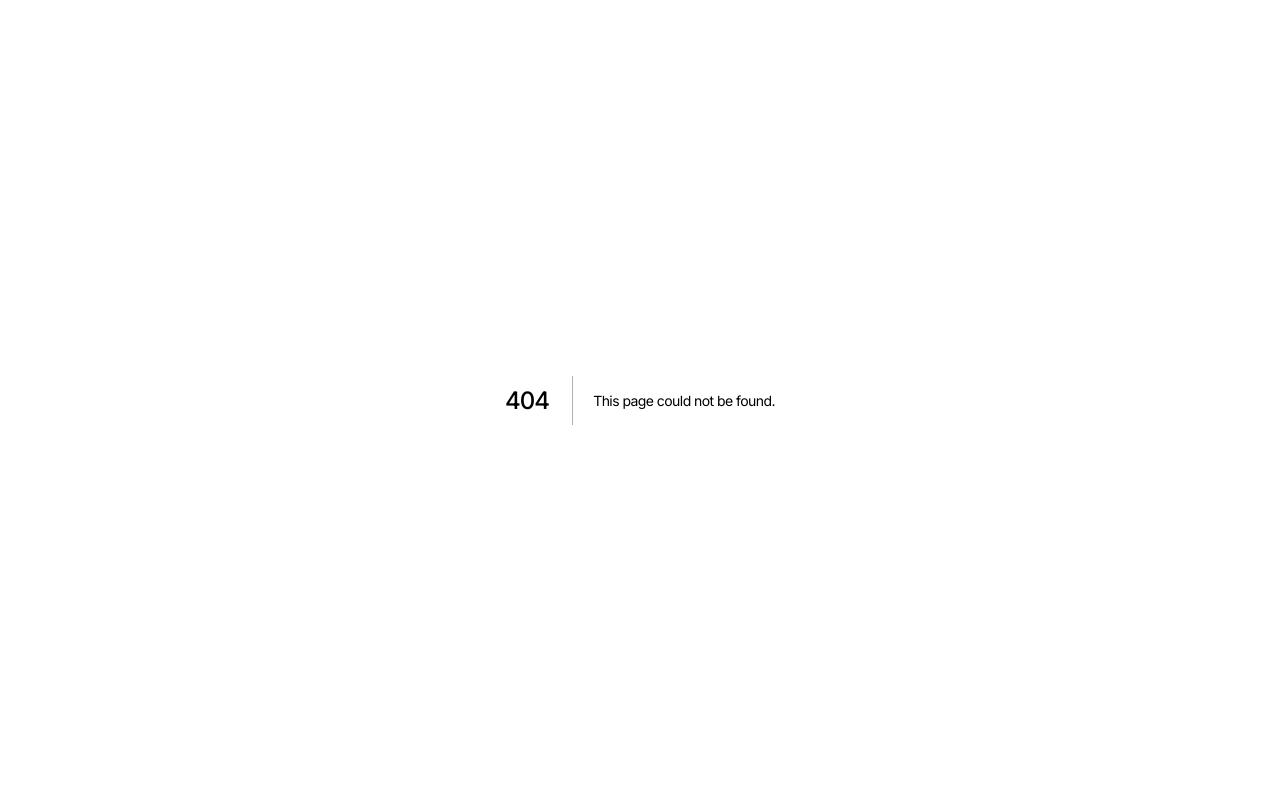
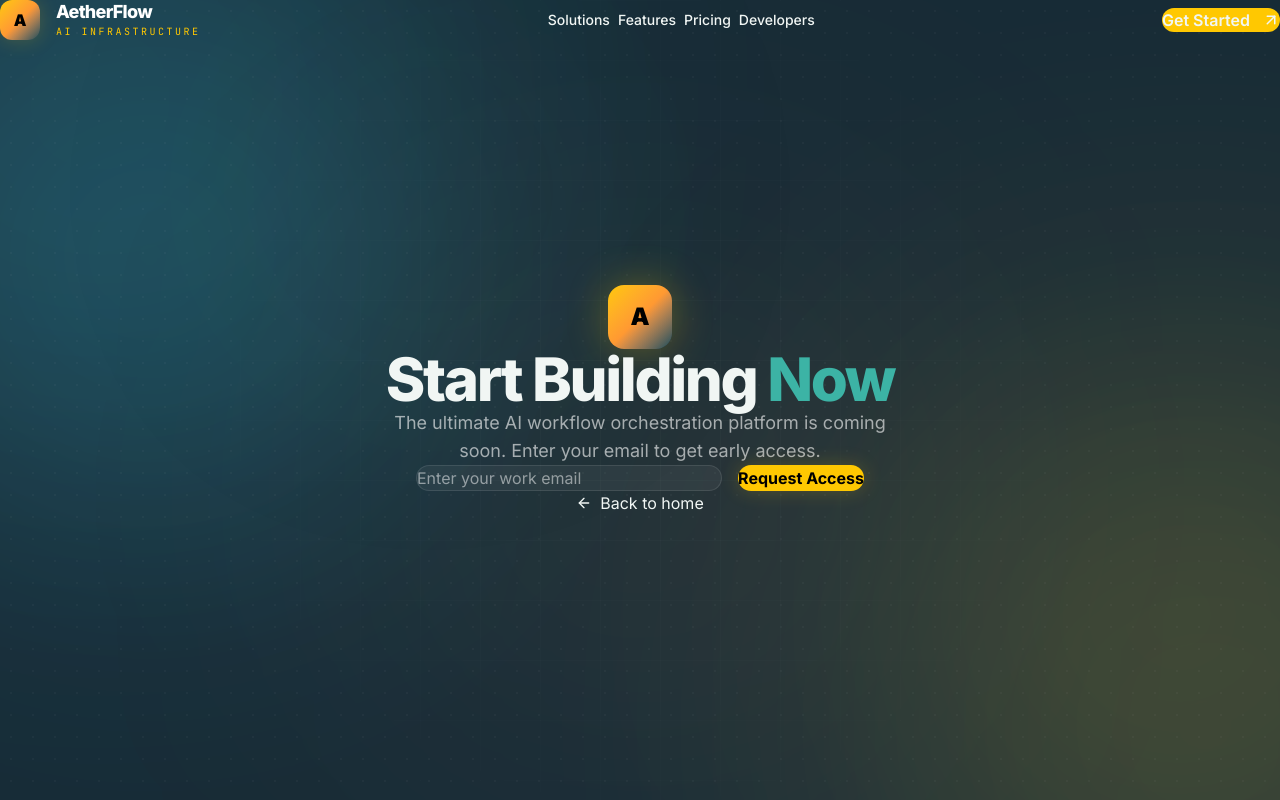
Before and after one commit to Khushisawalkar/frontend, a Next.js app: page /frontend/get-started in a window 1280 px wide. Before the commit this address had no page. Built offline with nearby package versions, Linux system fonts and the light colour scheme.

Commit message:
Add routing and pages

```diff
--- /dev/null
+++ b/src/app/demo/page.tsx
@@ -0,0 +1,38 @@
+import Background from "@/components/background/Background";
+import CursorGlow from "@/components/common/CursorGlow";
+import Navbar from "@/components/navbar/Navbar";
+import Link from "next/link";
+import { ArrowLeft, PlayCircle } from "lucide-react";
+
+export default function Demo() {
+  return (
+    <main className="relative min-h-screen overflow-hidden flex flex-col items-center justify-center">
+      <Background />
+      <CursorGlow />
+      <Navbar />
+
+      <div className="relative z-10 flex flex-col items-center text-center px-6 mt-20">
+        <PlayCircle size={64} className="text-[#3CB3A5] mb-8 animate-pulse" />
+
+        <h1 className="text-4xl md:text-5xl font-black mb-6 tracking-tight">
+          Interactive <span className="text-[#FFC801]">Live Demo</span>
+        </h1>
+        <p className="text-white/60 max-w-lg mx-auto text-lg mb-12">
+          Experience the power of our real-time telemetry streaming protocol in action. The live sandbox environment is booting up.
+        </p>
+
+        <div className="w-full max-w-3xl aspect-video bg-black/50 border border-white/10 rounded-2xl flex items-center justify-center shadow-2xl backdrop-blur-sm mb-12 relative overflow-hidden group">
+          <div className="absolute inset-0 bg-[#3CB3A5]/5 opacity-0 group-hover:opacity-100 transition-opacity duration-700" />
+          <span className="font-mono text-[#3CB3A5] text-sm animate-pulse tracking-widest uppercase">
+             [ Loading Telemetry Dashboard... ]
+          </span>
+        </div>
+
+        <Link href="/" className="text-white/50 hover:text-white transition-colors flex items-center gap-2 group">
+          <ArrowLeft size={16} className="group-hover:-translate-x-1 transition-transform" />
+          Back to home
+        </Link>
+      </div>
+    </main>
+  );
+}
--- /dev/null
+++ b/src/app/get-started/page.tsx
@@ -0,0 +1,44 @@
+import Background from "@/components/background/Background";
+import CursorGlow from "@/components/common/CursorGlow";
+import Navbar from "@/components/navbar/Navbar";
+import Link from "next/link";
+import { ArrowLeft } from "lucide-react";
+
+export default function GetStarted() {
+  return (
+    <main className="relative min-h-screen overflow-hidden flex items-center justify-center">
+      <Background />
+      <CursorGlow />
+      <Navbar />
+
+      <div className="relative z-10 flex flex-col items-center text-center px-6">
+        <div className="w-16 h-16 rounded-2xl bg-gradient-to-br from-[#FFC801] via-[#FF9932] to-[#114C5A] shadow-[0_0_40px_rgba(255,200,1,0.3)] flex items-center justify-center mb-8 animate-pulse-slow">
+            <span className="font-black text-black text-2xl">A</span>
+        </div>
+
+        <h1 className="text-4xl md:text-6xl font-black mb-6 tracking-tight">
+          Start Building <span className="text-[#3CB3A5]">Now</span>
+        </h1>
+        <p className="text-white/60 max-w-lg mx-auto text-lg mb-10">
+          The ultimate AI workflow orchestration platform is coming soon. Enter your email to get early access.
+        </p>
+
+        <form className="flex flex-col sm:flex-row gap-4 w-full max-w-md mx-auto mb-16">
+          <input
+            type="email"
+            placeholder="Enter your work email"
+            className="flex-1 bg-white/5 border border-white/10 rounded-full px-6 py-4 text-white outline-none focus:border-[#FFC801] transition-colors"
+          />
+          <button type="button" className="bg-[#FFC801] text-black font-bold px-8 py-4 rounded-full hover:scale-105 transition-transform shadow-[0_0_20px_rgba(255,200,1,0.2)]">
+            Request Access
+          </button>
+        </form>
+
+        <Link href="/" className="text-white/50 hover:text-white transition-colors flex items-center gap-2 group">
+          <ArrowLeft size={16} className="group-hover:-translate-x-1 transition-transform" />
+          Back to home
+        </Link>
+      </div>
+    </main>
+  );
+}
--- a/src/components/hero/Hero.tsx
+++ b/src/components/hero/Hero.tsx
@@ -2,6 +2,7 @@
 
 import { ArrowRight, Play } from "lucide-react";
 import AICore from "./AICore";
+import Link from "next/link";
 
 export default function Hero() {
   return (
@@ -32,16 +33,16 @@ export default function Hero() {
         </p>
 
         <div className="mt-12 flex flex-wrap justify-center gap-5">
-          <button className="group relative overflow-hidden flex items-center gap-3 rounded-full bg-[#FFC801] px-8 py-4 font-semibold text-[#172B36] transition duration-300 hover:scale-105 hover:shadow-[0_0_40px_rgba(255,200,1,.4)]">
+          <Link href="/get-started" className="group relative overflow-hidden flex items-center gap-3 rounded-full bg-[#FFC801] px-8 py-4 font-semibold text-[#172B36] transition duration-300 hover:scale-105 hover:shadow-[0_0_40px_rgba(255,200,1,.4)]">
             <span className="relative z-10">Start Building</span>
             <ArrowRight size={18} className="relative z-10 transition group-hover:translate-x-1" />
             <div className="absolute inset-0 z-0 bg-gradient-to-r from-transparent via-white/40 to-transparent -translate-x-full group-hover:animate-[shimmer_1s_infinite]" />
-          </button>
+          </Link>
 
-          <button className="secondary-btn flex items-center gap-3 bg-[#172B36]/50 backdrop-blur-md">
+          <Link href="/demo" className="secondary-btn flex items-center gap-3 bg-[#172B36]/50 backdrop-blur-md">
             <Play size={18} />
             Live Demo
-          </button>
+          </Link>
         </div>
 
         {/* Stats */}
--- a/src/components/navbar/Navbar.tsx
+++ b/src/components/navbar/Navbar.tsx
@@ -2,6 +2,7 @@
 
 import { ArrowUpRight, Menu, X } from "lucide-react";
 import { useState, useEffect } from "react";
+import Link from "next/link";
 
 const navLinks = [
   { title: "Solutions", href: "#solutions" },
@@ -56,13 +57,12 @@ export default function Navbar() {
           ))}
         </nav>
 
-        {/* CTA */}
         <div className="hidden lg:flex">
-          <button className="group relative overflow-hidden flex items-center gap-3 rounded-full bg-[#FFC801] px-6 py-2.5 font-semibold text-[#172B36] transition duration-300 hover:scale-105 hover:shadow-[0_0_30px_rgba(255,200,1,.35)]">
+          <Link href="/get-started" className="group relative overflow-hidden flex items-center gap-3 rounded-full bg-[#FFC801] px-6 py-2.5 font-semibold text-[#172B36] transition duration-300 hover:scale-105 hover:shadow-[0_0_30px_rgba(255,200,1,.35)]">
             <span className="relative z-10">Get Started</span>
             <ArrowUpRight size={18} className="relative z-10 transition group-hover:translate-x-1 group-hover:-translate-y-1" />
             <div className="absolute inset-0 z-0 bg-gradient-to-r from-transparent via-white/40 to-transparent -translate-x-full group-hover:animate-[shimmer_1s_infinite]" />
-          </button>
+          </Link>
         </div>
 
         {/* Mobile Toggle */}
@@ -85,9 +85,9 @@ export default function Navbar() {
                 {item.title}
               </a>
             ))}
-            <button className="mt-4 rounded-full bg-[#FFC801] py-4 font-semibold text-[#172B36]">
+            <Link href="/get-started" onClick={() => setOpen(false)} className="mt-4 rounded-full bg-[#FFC801] py-4 text-center font-semibold text-[#172B36] block">
               Get Started
-            </button>
+            </Link>
           </div>
         </div>
       )}
```
